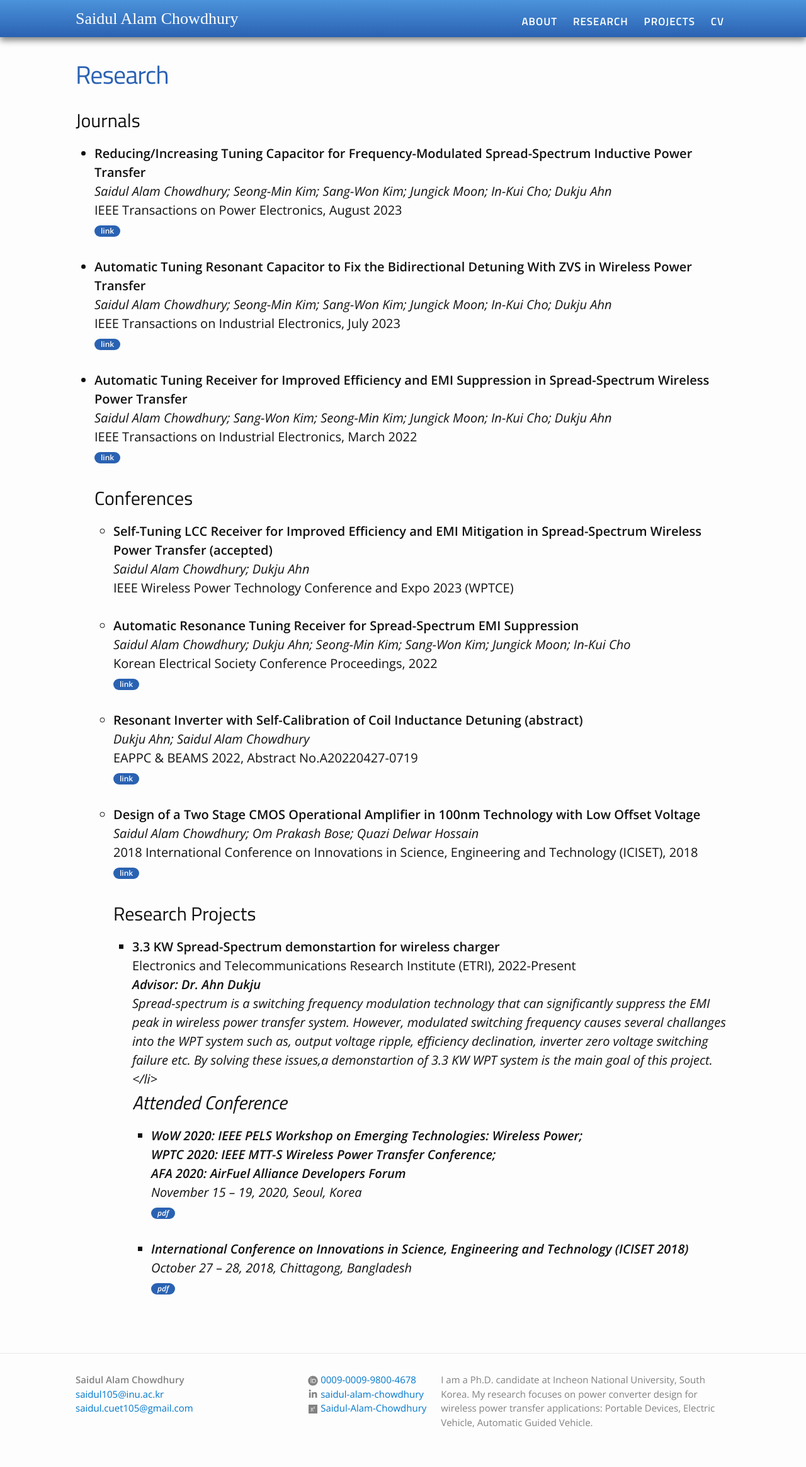
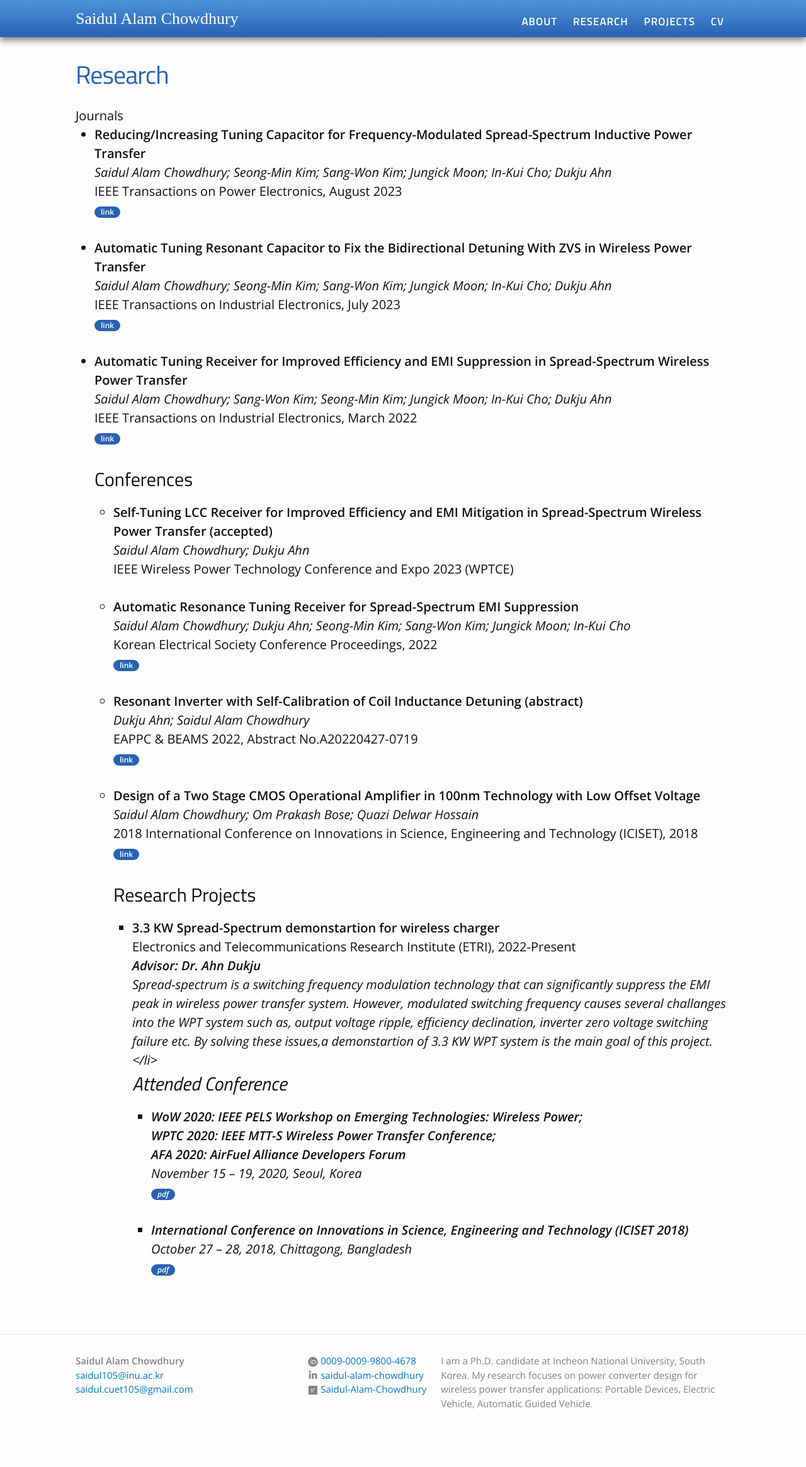
Before and after one commit to saidul105/saidul105.github.io, a Jekyll site: the page built from research.md, in a window 1280 px wide. Shown: the whole page at 63% size. Built offline with Jekyll 4.4.1, drawn with Linux system fonts in a browser that asks for light colours; after the commit the page ends 2300 px from its top, so only the background shows below that.

```diff
--- a/research.md
+++ b/research.md
@@ -6,7 +6,7 @@ title: Research
 
 
 
-<h2>Journals</h2>
+<h>Journals</h>
 <ul>
 	 <li>
 		<b>Reducing/Increasing Tuning Capacitor for Frequency-Modulated Spread-Spectrum Inductive Power Transfer</b><br>
```
